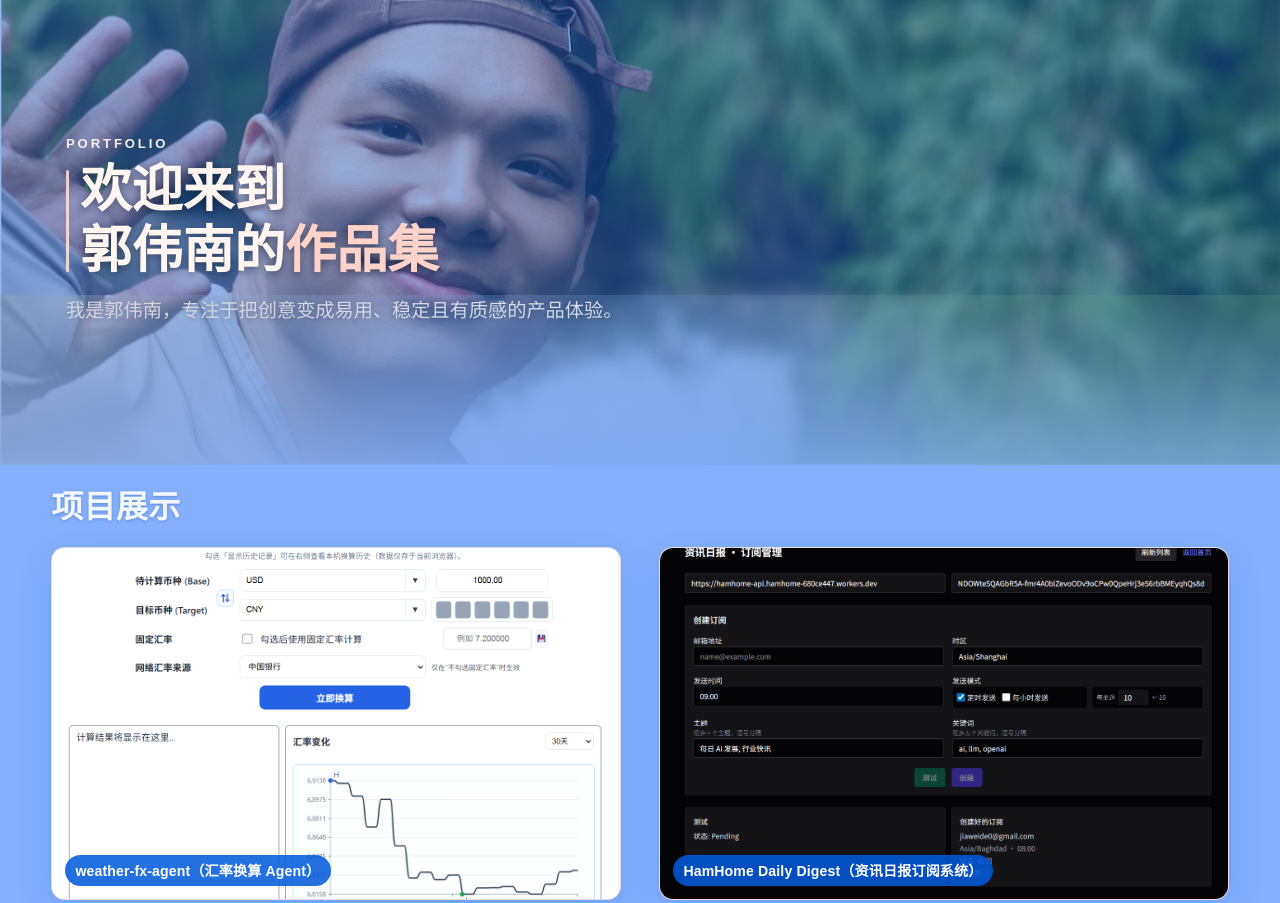
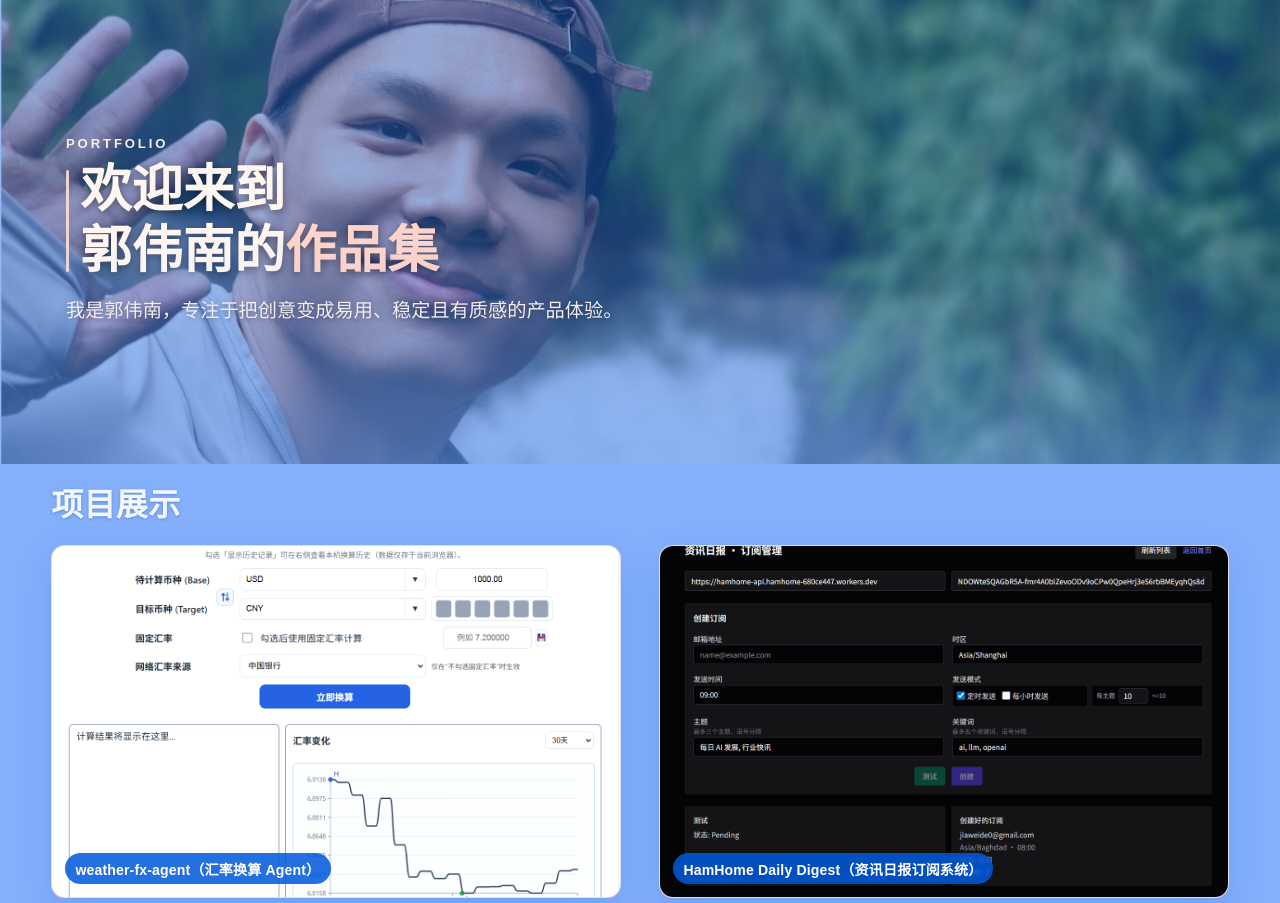
Before and after one commit to karma-taylor/port_folio, a plain HTML site: page zuopinji/index.html in a window 1280 px wide. Shown: the top 903 px of the page. Drawn offline with Linux system fonts and the light colour scheme.

Commit message:
Replace hard handoff with softer vertical hero gradient.
Remove the horizontal color band blend and use a single long vertical fade into the page blue background to reduce visible section seams.

Made-with: Cursor

```diff
--- a/zuopinji/styles.css
+++ b/zuopinji/styles.css
@@ -50,21 +50,13 @@ body.overlay-open {
   left: 0;
   right: 0;
   bottom: -1px;
-  height: clamp(110px, 15vw, 170px);
-  background:
-    linear-gradient(
-      to right,
-      rgba(156, 164, 176, 0.36) 0%,
-      rgba(122, 160, 218, 0.28) 38%,
-      rgba(106, 150, 205, 0.24) 56%,
-      rgba(97, 154, 132, 0.3) 78%,
-      rgba(88, 146, 122, 0.34) 100%
-    ),
-    linear-gradient(
-      to bottom,
-      rgba(132, 175, 251, 0) 0%,
-      rgba(132, 175, 251, 0.9) 100%
-    );
+  height: clamp(160px, 20vw, 230px);
+  background: linear-gradient(
+    to bottom,
+    rgba(132, 175, 251, 0) 0%,
+    rgba(132, 175, 251, 0.16) 52%,
+    rgba(132, 175, 251, 0.42) 100%
+  );
   pointer-events: none;
 }
 
@@ -151,7 +143,7 @@ body.is-true-fullscreen .hero::before {
 
 .projects-section {
   width: min(1200px, 92%);
-  margin: 0.1rem auto 4rem;
+  margin: 0 auto 4rem;
   padding: 0.95rem 0 0;
   background: transparent;
   border: 0;
```
